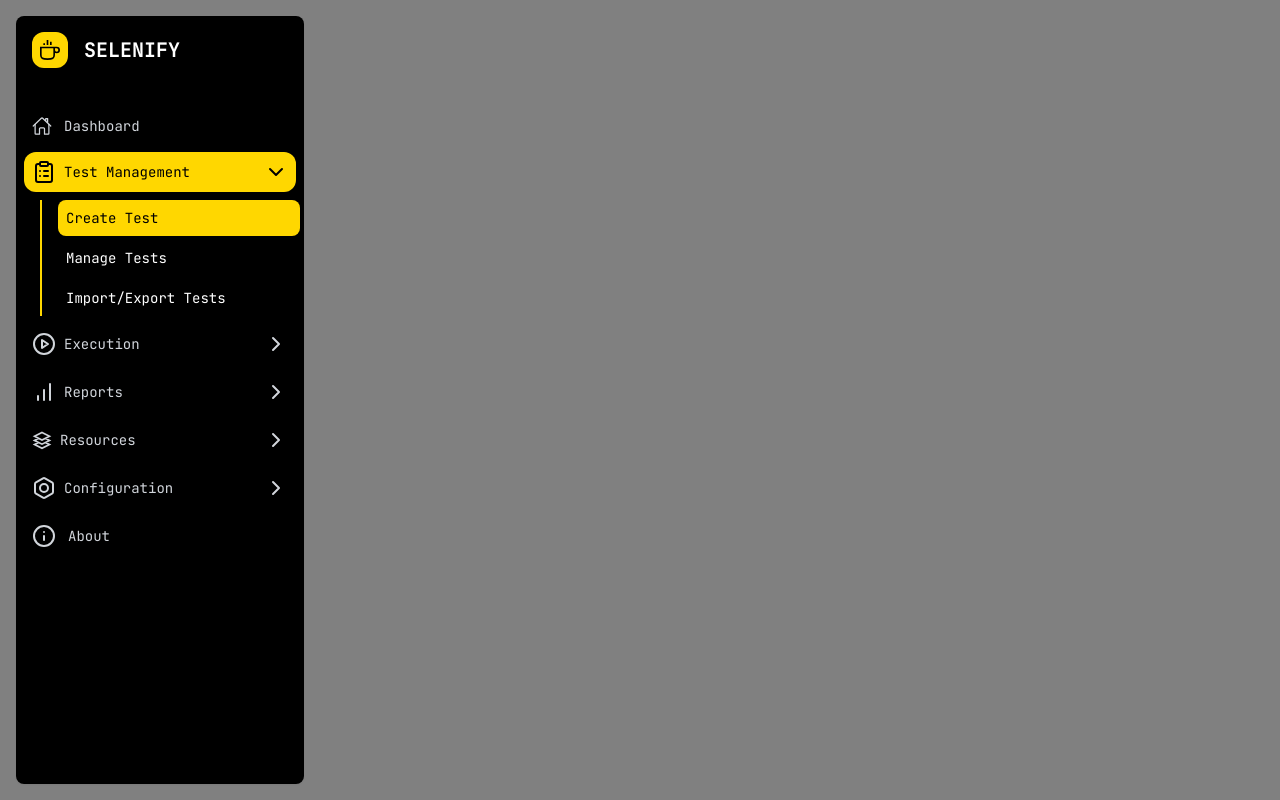
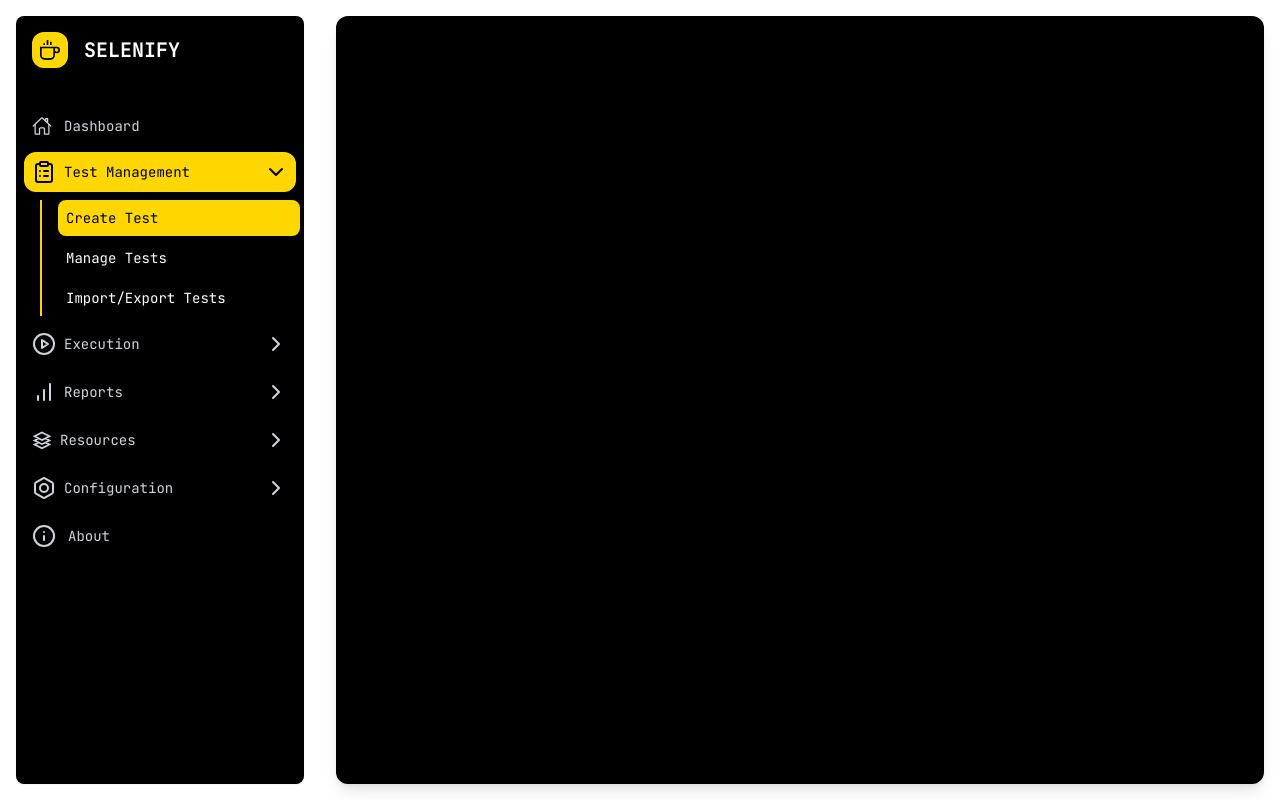
Before and after one commit to arjunrk-test/selenify, a Next.js app: page /TestManagement/Create in a window 1280 px wide. Built offline with nearby package versions, Linux system fonts and the light colour scheme.

Commit message:
Changed background color and also added layout like sidebar

```diff
--- a/app/layout.jsx
+++ b/app/layout.jsx
@@ -21,7 +21,9 @@ export default function RootLayout({ children }) {
       >
         <div className="flex h-screen">
           <Sidebar />
-          <main className="flex-1">{children}</main>
+          <main className="flex-1 m-4 p-6 bg-black text-white rounded-xl shadow-lg">
+            {children}
+          </main>
         </div>
       </body>
     </html>
--- a/tailwind.config.js
+++ b/tailwind.config.js
@@ -24,7 +24,7 @@ module.exports = {
     },
     extend: {
       colors:{
-        primary: "#808080",
+        primary: "#ffffff",
         accent: {
           DEFAULT: "#FFD700",
           hover: "#FFD700",
```
